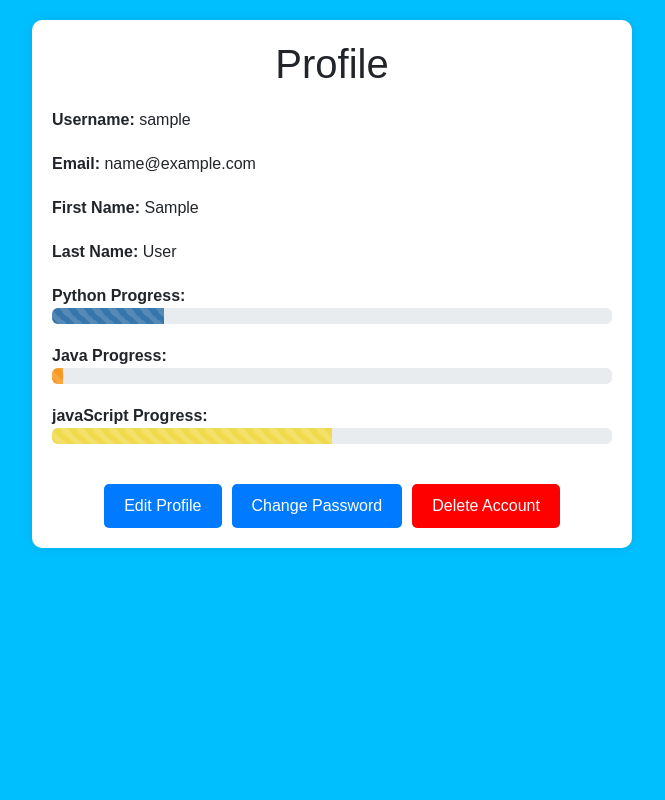
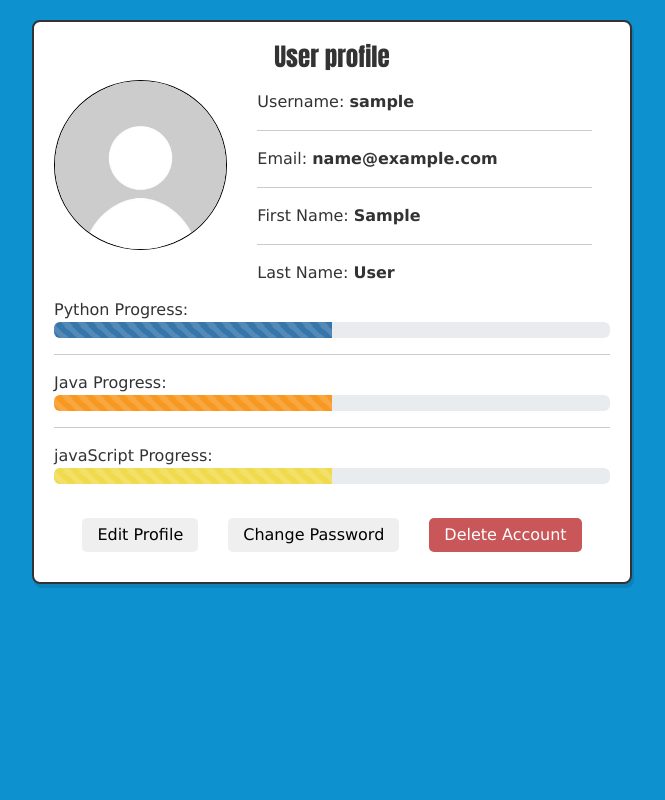
Before and after one commit to amxnese/Learning-Made-Fun, a Django app: page /profile/ in a window 1280 px wide. Shown: the whole page, without its empty margins (308-973 px from the left). Run offline with Django 5.2, Linux system fonts and the light colour scheme; the visitor is signed in with stand-in values (Sample User, id 1).

Commit message:
Added more styles to the 'profile.css' file

```diff
--- a/users/static/users/profile.css
+++ b/users/static/users/profile.css
@@ -1,56 +1,244 @@
 body {
-  font-family: Arial, sans-serif;
-  margin: 0;
-  padding: 0;
-  box-sizing: border-box;
-  background-color: #f0f0f0;
-  background: #00BFFF;
-}
-.container {
-  max-width: 600px;
-  margin: 20px auto;
-  background-color: #fff;
-  padding: 20px;
-  border-radius: 10px;
-  box-shadow: 0 0 10px rgba(0, 0, 0, 0.1);
+  background-color: #00BFFF;
+  height: 100vh;
 }
 h1 {
   text-align: center;
-  margin-bottom: 20px;
+  color: white;
 }
-.profile-info {
-  margin-bottom: 20px;
+.top {
+  display: flex;
+  flex-direction: row;
+  justify-content: space-between;
+  height: 70px;
+  align-items: center;
+  padding: 0px 40px;
 }
-.profile-info label {
-  font-weight: bold;
+.nav {
+  position: relative;
+  left: -85px;
+  margin-top: 30px;
 }
-.edit-button,
-.change-button,
-.delete-button {
+.logo {
+  font-size: 40px;
+  color: white;
+  margin-top: 22px;
+  margin-left: 40px;
+}
+a {
+  padding: 30px 15px;
+  color: white;
+  font-size: 30px;
+  text-decoration: none;
+}
+a:hover {
+  color: cyan;
+  text-decoration: underline;
+  text-underline-position: under;
+}
+.heading {
+  display: flex;
+  justify-content: space-evenly;
+  padding-top: 65px;
+  align-items: center;
+}
+.right {
+  width: 440px;
+  height: 440px;
+  background-size: cover;
+  border-radius: 400px;
+  display: flex;
+  justify-content: center;
+  align-items: center;
+}
+.right::before {
+  width: 430px;
+  height: 430px;
+  border: 2px solid white;
+  content: "";
+  position: absolute;
+  border-radius: 430px;
+  padding: 10px;
+}
+.left p:nth-child(1) {
+  color: rgb(238, 54, 241);
+  font-size: 30px;
+  letter-spacing: 1px;
+  font-style: italic;
+}
+.left h1 {
+  font-size: 90px;
+  color: white;
+}
+.left p:nth-child(3) {
+  color: rgb(238, 54, 241);
+  font-size: 30px;
+  font-style: italic;
+}
+.left button {
+  width: 190px;
+  height: 30px;
+  font-size: 15px;
+  border-radius: 20px;
+  border: 2px solid white;
+  background-color: transparent;
+  color: rgb(238, 54, 241);
+  margin: 20px 0px;
+  cursor: pointer;
+}
+body {
+  font-family: 'Lucida Sans', 'Lucida Grande', 'Lucida Sans Unicode', Geneva, Verdana, sans-serif;
+  background-color: #0d91cf;
+  color: #333;
+  padding: 20px;
+}
+h1{
+  font-family: Impact, Haettenschweiler, 'Arial Narrow Bold', sans-serif;
+  color: #333;
+  font-size: 25px;
   text-align: center;
-  margin-top: 20px;
 }
-.edit-button button,
-.change-button button,
-.delete-button button {
-  padding: 10px 20px;
-  border: none;
-  border-radius: 5px;
-  cursor: pointer;
-  transition: background-color 0.3s;
+.profile {
+
+  background-color: #fff;
+  padding: 20px;
+  border-radius: 8px;
+  box-shadow:  2px 4px rgba(0,0,0,0.1);
+  max-width: 600px;
+  margin: auto;
+  border: 2px solid ;
 }
-.edit-button button,
-.change-button button {
-  background-color: #007bff; /* Blue */
-  color: #fff;
+.info{
+  border-radius: 10px;
+  margin: 5px 15px 10px 20px;
+  padding: 5px 3px 3px 10px;
+  width: 100%;
 }
-.delete-button button {
-  background-color: #ff0000; /* Red */
-  color: #fff;
-  margin-left: 10px;
+.display{
+  display: flex;
 }
-.edit-button button:hover,
-.delete-button button:hover,
-.change-button button:hover {
-  background-color: #bb5ab4;
+.edit-button{
+  border-radius: 60px;
 }
+
+button {
+padding: 5px 15px;
+border: none;
+border-radius: 5px;
+cursor: pointer;
+transition: background-color 0.3s, transform 0.2s;
+}
+
+button:hover {
+background-color: red;
+color: #fff;
+transform: translateY(-2px);
+}
+
+#deleteButton {
+background-color: #ff4d4f;
+color: white;
+}
+
+.confirmationModal {
+display: none;
+position: fixed;
+left: 0;
+top: 0;
+width: 100%;
+height: 100%;
+overflow: auto;
+background-color: rgb(0,0,0);
+background-color: rgba(0,0,0,0.4);
+}
+
+.modalContent {
+background-color: #fefefe;
+margin: 15% auto;
+padding: 20px;
+border: 1px solid #888;
+width: 80%;
+}
+
+.close {
+color: #aaa;
+float: right;
+font-size: 28px;
+font-weight: bold;
+}
+
+.close:hover,
+.close:focus {
+color: black;
+text-decoration: none;
+cursor: pointer;
+}
+.button-container {
+margin: 0 5px;
+}
+
+button {
+margin: 10px;
+padding: 5px 15px 5px 15px;
+border: none;
+border-radius: 5px;
+cursor: pointer;
+transition: background-color 0.3s, transform 0.2s;
+}
+
+button:hover {
+background-color: #45719f;
+color: #fff;
+transform: translateY(-2px);
+}
+
+#deleteButton {
+background-color: #c95759;
+color: white;
+}
+
+
+
+.confirmationModal {
+display: none;
+position: fixed;
+left: 0;
+top: 0;
+width: 100%;
+height: 100%;
+overflow: auto;
+background-color: rgb(0,0,0);
+background-color: rgba(0,0,0,0.4);
+}
+
+.modalContent {
+background-color: #fefefe;
+margin: 15% auto;
+padding: 20px;
+border: 1px solid #888;
+width: 80%;
+}
+
+.close {
+color: #aaa;
+float: right;
+font-size: 28px;
+font-weight: bold;
+}
+
+.close:hover,
+.close:focus {
+color: black;
+text-decoration: none;
+cursor: pointer;
+}
+img{
+width: 280px;
+height: 170px;
+object-fit: cover;
+border-radius: 50%;
+border: 1px solid #000000;
+}
+.conf {
+  background-color: red;
+}
--- a/users/templates/users/profile.html
+++ b/users/templates/users/profile.html
@@ -1,42 +1,44 @@
 {% load static %}
 <!DOCTYPE html>
-<html lang="en">
+<html lang="eng">
   <head>
     <meta charset="UTF-8" />
-    <meta name="viewport" content="width=device-width, initial-scale=1.0" />
-    <title>User Profile</title>
+    <title>User profile</title>
     <link
       href="https://cdn.jsdelivr.net/npm/bootstrap@5.3.3/dist/css/bootstrap.min.css"
       rel="stylesheet"
       integrity="sha384-QWTKZyjpPEjISv5WaRU9OFeRpok6YctnYmDr5pNlyT2bRjXh0JMhjY6hW+ALEwIH"
       crossorigin="anonymous"
     />
+    <link rel="stylesheet" href="{% static 'users/profile.css' %}" />
+    <link rel="stylesheet" href="{% static 'users/del-btn.css' %}" />
     <script
       src="https://cdn.jsdelivr.net/npm/bootstrap@5.3.3/dist/js/bootstrap.bundle.min.js"
       integrity="sha384-YvpcrYf0tY3lHB60NNkmXc5s9fDVZLESaAA55NDzOxhy9GkcIdslK1eN7N6jIeHz"
       crossorigin="anonymous"
     ></script>
-    <link rel="stylesheet" href="{% static 'users/profile.css' %}" />
-    <link rel="stylesheet" href="{% static 'users/del-btn.css' %}" />
   </head>
   <body>
-    <div class="container">
-      <h1>Profile</h1>
-      <div class="profile-info">
-        <label for="username">Username:</label>
-        <span id="username">{{user.username}}</span>
-      </div>
-      <div class="profile-info">
-        <label for="email">Email:</label>
-        <span id="email">{{user.email}}</span>
-      </div>
-      <div class="profile-info">
-        <label for="firstName">First Name:</label>
-        <span id="firstName">{{user.first_name}}</span>
-      </div>
-      <div class="profile-info">
-        <label for="lastName">Last Name:</label>
-        <span id="lastName">{{user.last_name}}</span>
+    <div class="profile">
+      <h1><strong>User profile</strong></h1>
+      <div class="display">
+      <img src="{% static 'users/default.jpg' %}" alt="" />
+
+        <div class="info">
+          <label for="username">Username:</label>
+          <span id="username"><strong>{{user.username}}</strong></span>
+
+          <hr/>
+          <label for="email">Email: <strong>{{user.email}}</strong></label>
+          <hr />
+          <label for="firstName"
+            >First Name: <strong>{{user.first_name}}</strong></label
+          >
+          <hr/>
+          <label for="lastName"
+            >Last Name: <strong>{{user.last_name}}</strong>
+          </label>
+        </div>
       </div>
       <div class="profile-info">
         <label for="pythonProgress">Python Progress:</label>
@@ -51,11 +53,11 @@
         >
           <div
             class="progress-bar progress-bar-striped progress-bar-animated"
-            style="width: {{lvl.python}}%; background-color: #3776ab;"
+            style="width: 50%; background-color: #3776ab"
           ></div>
         </div>
       </div>
-
+      <hr />
       <div class="profile-info">
         <label for="javaProgress">Java Progress:</label>
         <div
@@ -69,11 +71,12 @@
         >
           <div
             class="progress-bar progress-bar-striped progress-bar-animated"
-            style="width: {{lvl.java}}%; background-color: #f89820;"
+            style="width: 50%; background-color: #f89820"
           ></div>
         </div>
       </div>
 
+      <hr />
       <div class="profile-info">
         <label for="javaScriptProgress">javaScript Progress:</label>
         <div
@@ -87,32 +90,31 @@
         >
           <div
             class="progress-bar progress-bar-striped progress-bar-animated"
-            style="width: {{lvl.javaScript}}%; background-color: #f0db4f;"
+            style="width: 50%; background-color: #f0db4f"
           ></div>
         </div>
       </div>
-
+      <br />
       <div style="display: flex; justify-content: center">
-        <div class="edit-button">
+        <div class="button-container edit-button">
           <button onclick="window.location.href = 'edit/';">
             Edit Profile
           </button>
         </div>
         <div
-          class="change-button"
-          style="margin-left: 10px"
+          class="button-container change-button"
           onclick="window.location.href = 'change_password/';"
         >
           <button>Change Password</button>
         </div>
-        <div class="delete-button">
+        <div class="button-container delete-button">
           <button id="deleteButton">Delete Account</button>
           <div class="confirmationModal" id="confirmationModal">
             <div class="modalContent">
               <span class="close" id="closeButton">&times;</span>
               <h2>Confirmation</h2>
               <p>Are you sure you want to delete your account?</p>
-              <button id="confirmDelete">Delete Account</button>
+              <button id="confirmDelete" style="background-color:red">Delete Account</button>
             </div>
           </div>
         </div>
```
